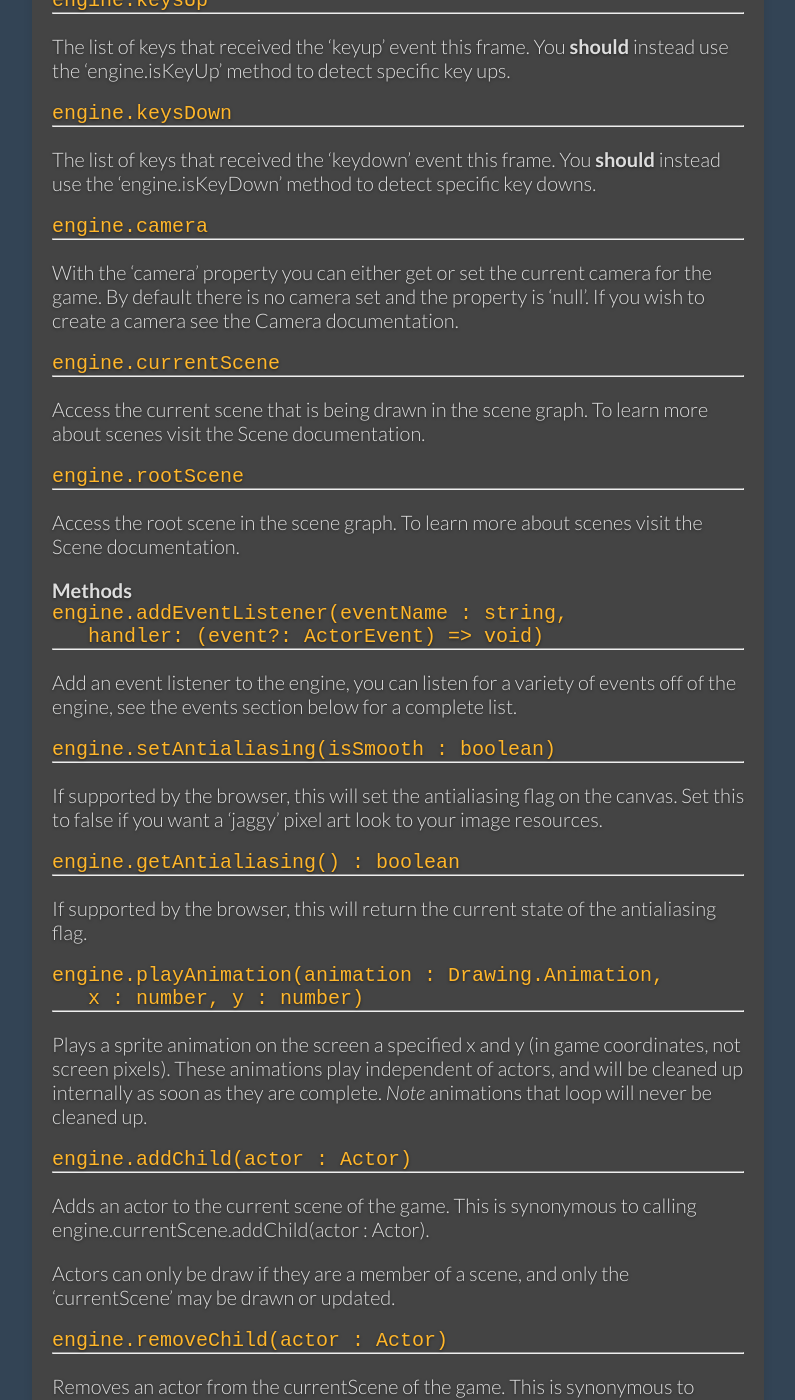
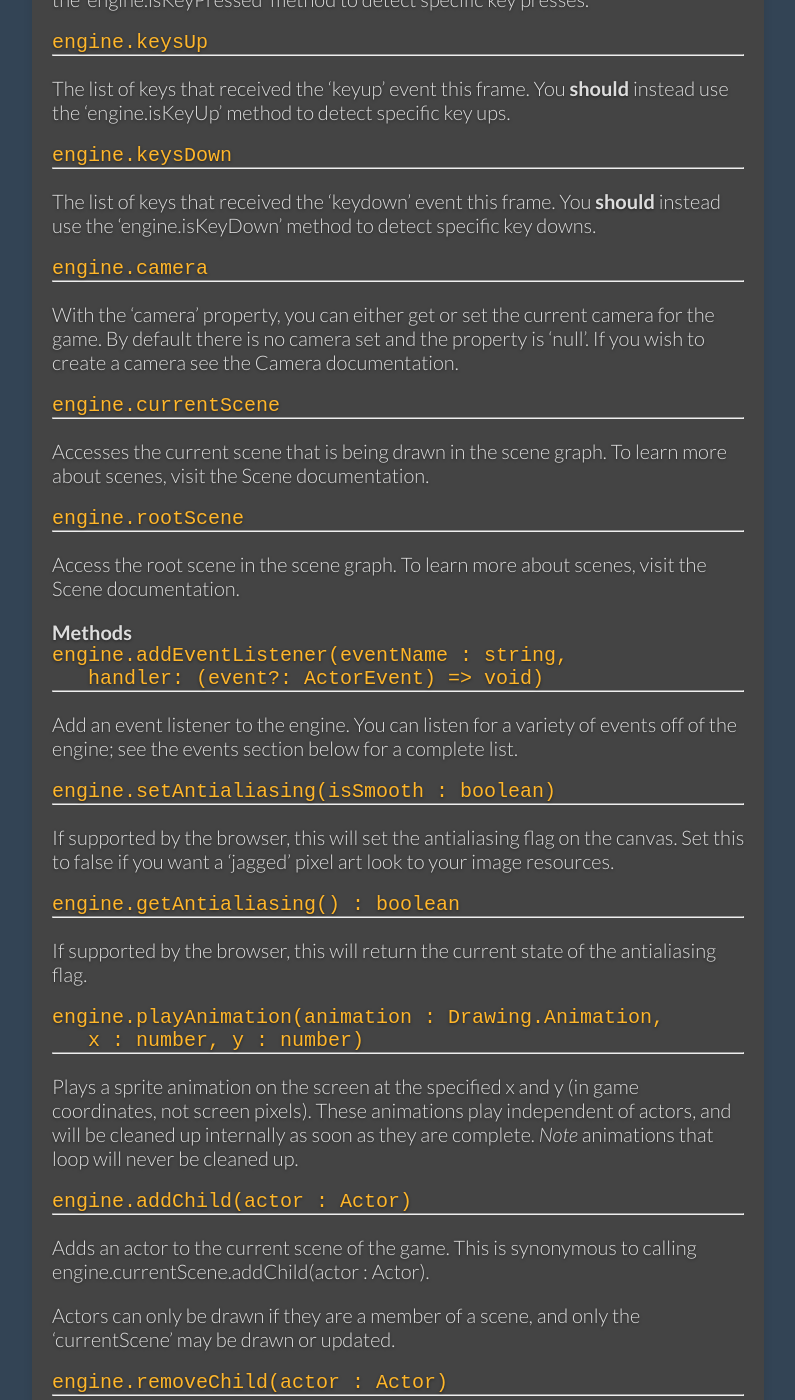
Before and after one commit to eonarheim/eonarheim.github.io, a Jekyll site: the page built from docs/engine.md, in a window 1280 px wide and 1400 px high, scrolled down 1920 px. Shown: the whole window, without its empty margins (149-944 px from the left). Built offline with Jekyll 4.4.1, drawn with Linux system fonts in a browser that asks for light colours; some web fonts are replaced; Markdown is read by kramdown in place of the engine named in the settings; some of the changed text lies outside the part shown.

Commit message:
Update engine.md

```diff
--- a/docs/engine.md
+++ b/docs/engine.md
@@ -24,10 +24,10 @@
 <pre>new(width? : number, height? : number, canvasElementId? : string,  displayMode? : DisplayMode)</pre>
 --------------
 
-The Engine constructor takes 4 optional parameters, a game width, height,
+The Engine constructor takes 4 optional parameters: a game width, game height,
 a target canvas element to draw to, and a display mode. If the 'canvasElementId'
-is not specified a new canvas will be appended to the body of the page and
-the game will be drawn to that. If the 'displayMode' is not specified then the
+is not specified, a new canvas will be appended to the body of the page and
+the game will be drawn to that canvas. If the 'displayMode' is not specified, the
 default displayMode will be FullScreen.
 
 ## Properties
@@ -35,12 +35,12 @@
 <pre>engine.canvas</pre>
 ------------------------
 
-Reference to the current html canvas element the game is drawing to.
+Reference to the current HTML canvas element the game is drawing to.
 
 <pre>engine.ctx</pre>
----------------------
+---------------------o
 
-Reference to the current html canvas rendering context. This may be used to
+Reference to the current HTML canvas rendering context. This may be used to
 implement custom drawing methods for extended actors.
 
 <pre>engine.backgroundColor</pre>
@@ -107,20 +107,20 @@
 <pre>engine.camera</pre>
 ------------------------
 
-With the 'camera' property you can either get or set the current camera for the
+With the 'camera' property, you can either get or set the current camera for the
 game. By default there is no camera set and the property is 'null'. If you wish
 to create a camera see the Camera documentation.
 
 <pre>engine.currentScene</pre>
 ------------------------------
 
-Access the current scene that is being drawn in the scene graph. To learn more
-about scenes visit the Scene documentation.
+Accesses the current scene that is being drawn in the scene graph. To learn more
+about scenes, visit the Scene documentation.
 
 <pre>engine.rootScene</pre>
 ---------------------------
 
-Access the root scene in the scene graph. To learn more about scenes visit the
+Access the root scene in the scene graph. To learn more about scenes, visit the
 Scene documentation.
 
 ## Methods
@@ -129,14 +129,14 @@
    handler: (event?: ActorEvent) => void)</pre>
 ---------------------------
 
-Add an event listener to the engine, you can listen for a variety of events
-off of the engine, see the events section below for a complete list.
+Add an event listener to the engine. You can listen for a variety of events
+off of the engine; see the events section below for a complete list.
 
 <pre>engine.setAntialiasing(isSmooth : boolean)</pre>
 --------------------------
 
 If supported by the browser, this will set the antialiasing flag on the canvas.
-Set this to false if you want a 'jaggy' pixel art look to your image resources.
+Set this to false if you want a 'jagged' pixel art look to your image resources.
 
 <pre>engine.getAntialiasing() : boolean</pre>
 --------------------------
@@ -148,7 +148,7 @@
    x : number, y : number)</pre>
 --------------------------
 
-Plays a sprite animation on the screen a specified x and y (in game
+Plays a sprite animation on the screen at the specified x and y (in game
 coordinates, not screen pixels). These animations play independent of actors,
 and will be cleaned up internally as soon as they are complete. *Note* animations
 that loop will never be cleaned up.
@@ -159,7 +159,7 @@
 Adds an actor to the current scene of the game. This is synonymous to calling
 engine.currentScene.addChild(actor : Actor).
 
-Actors can only be draw if they are a member of a scene, and only the
+Actors can only be drawn if they are a member of a scene, and only the
 'currentScene' may be drawn or updated.
 
 <pre>engine.removeChild(actor : Actor)</pre>
```
Also changed, not shown: other parts of docs/engine.md (+3 -3 lines).
